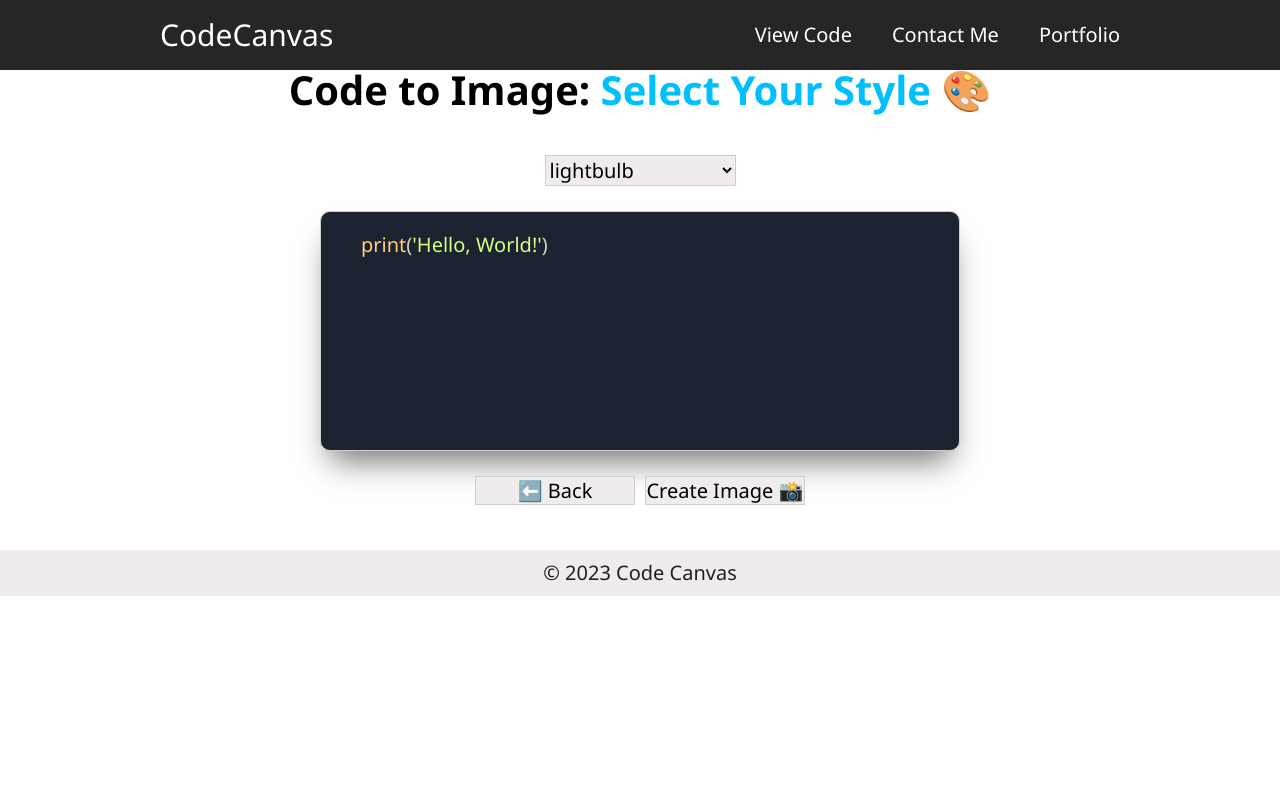
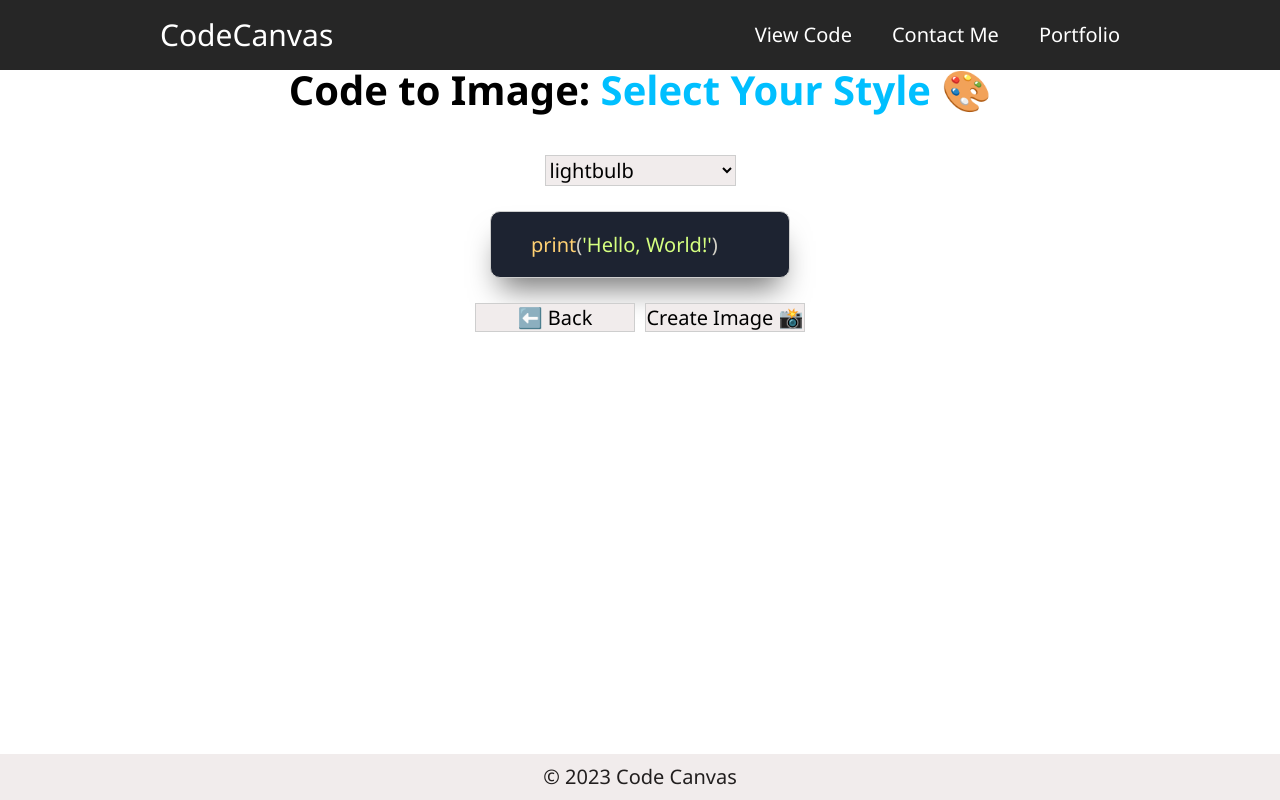
Before and after one commit to WahomeKezia/CodeCanvas, a Flask app: page /style in a window 1280 px wide. Run offline with Flask 3, Linux system fonts and the light colour scheme.

Commit message:
update: basefile css  update

```diff
--- a/static/css/styles.css
+++ b/static/css/styles.css
@@ -65,20 +65,28 @@ select {
     box-shadow: #767676 0px 20px 30px -10px;
     border-radius: 0.5em;
     padding: 1em 2em;
-    min-width: 32em;
+    min-width: 5em;
     max-width: 100%;
-    min-height: 12em;
+    min-height: 1em;
     text-align: left;
     border: 1px solid #cecece;
     margin: 1em;
     line-height: 1.4em;
+<<<<<<< Updated upstream
+=======
+
+
+>>>>>>> Stashed changes
 }
 .code:focus {
     border: 1px solid deepskyblue; /* Change the border color and style when focused */
     outline: none; /* Remove the default outline (if you don't want it) */
     box-shadow: 0px 20px 30px -10px deepskyblue; /* Change the box shadow when focused */
 }
+<<<<<<< Updated upstream
 /* Add some spacing to the footer */
+=======
+>>>>>>> Stashed changes
 
 /* css for style and code image view */
 .code-picture {
@@ -91,9 +99,12 @@ select {
     max-width: 80%;
     padding: 1em;
 }
-
+/* Add some spacing to the footer */
 footer {
-    margin-top: 20px;
+    position: absolute;
+    bottom: 0;
+    left: 0;
+    right: 0;
     background-color: #f1ecec;
     color: #221f1f;
     text-align: center;
--- a/static/js/script.js
+++ /dev/null
@@ -1,16 +0,0 @@
-$(document).ready(function() {
-    $('nav ul li a:not(:only-child)').click(function(e) {
-        $(this).siblings('.nav-dropdown').toggle();
-        e.stopPropagation();
-    });
-
-    $('html').click(function(){
-        $('.nav-dropdown').hide();
-    })
-    $('#nav-toggle').click(function(){
-        $('nav ul').slideToggle();
-    })
-    $('#nav-toggle').on('click', function(){
-        this.classList.toggle('active');
-    });
-});
--- a/templates/code_input.html
+++ b/templates/code_input.html
@@ -18,6 +18,8 @@
     class="code"
     name="code"
     placeholder="Paste your Python code here"
+    rows="20"
+    cols="80"
   >{{ code }}
 </textarea>
 <div class="controls">
```
